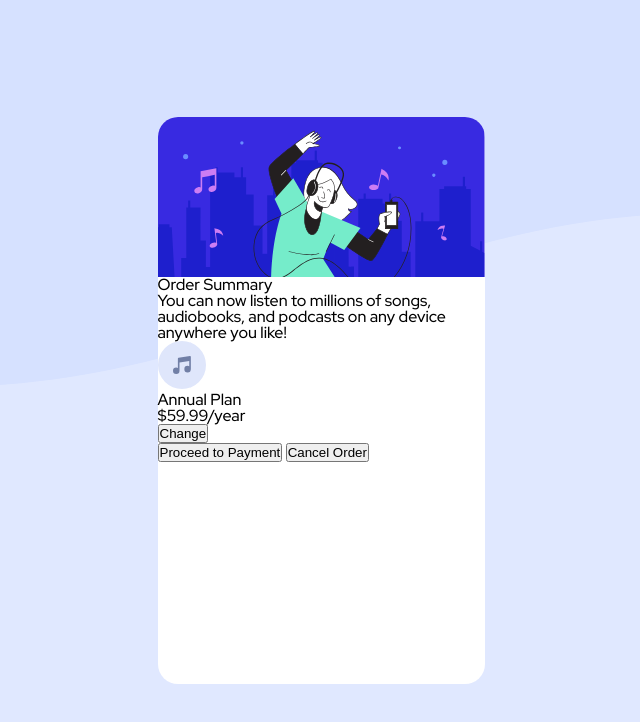
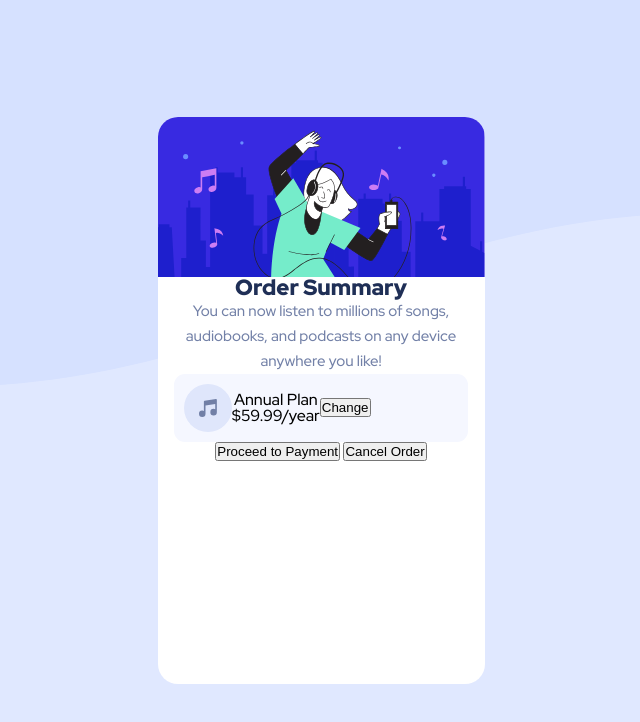
Before and after one commit to maquinde/order-summary-component, a plain HTML site: page index.html in a window 1280 px wide. Shown: the whole page, without its empty margins (319-959 px from the left). Drawn offline with Linux system fonts and the light colour scheme.

Commit message:
started working on card-price container

```diff
--- a/css/app.css
+++ b/css/app.css
@@ -25,6 +25,14 @@ body {
     height: 100vh;
 }
 
+.card {
+    background-color: white;
+    width: 100%;
+    max-width: 20.438rem;
+    height: 567px;  /* Use only as reference */
+    border-radius: 1.25rem;
+}
+
 .card-image {
     max-width: 100%;
     height: 10rem;
@@ -33,13 +41,40 @@ body {
     border-radius: 1.25rem 1.25rem 0 0;
 }
 
-.card {
-    background-color: white;
-    width: 100%;
-    max-width: 20.438rem;
-    height: 567px;  /* Use only as reference */
-    border-radius: 1.25rem;
+.card-content {
+    text-align: center;
 }
+
+.card-content-header {
+    font-size: 22px;
+    font-weight: 900;
+    color: var(--dark-blue);
+}
+
+.card-content-paragraph {
+    color: var(--desaturated-blue);
+    font-weight: 500;
+    font-size: 15px;
+    line-height: 25px;
+}
+
+.card-price {
+    display: flex;
+    align-items: center;
+    background-color: var(--very-pale-blue);
+    width: 90%;
+    margin: 0 auto;
+    padding: 10px;
+    border-radius: 11px;
+}
+
+
+
+
+
+
+
+
 
 
 
--- a/index.html
+++ b/index.html
@@ -16,17 +16,17 @@
     <div class="card-image"></div>
 
     <div class="card-content">
-      <h1>Order Summary</h1>
-      <p>You can now listen to millions of songs, audiobooks, and podcasts on any
+      <h1 class="card-content-header">Order Summary</h1>
+      <p class="card-content-paragraph">You can now listen to millions of songs, audiobooks, and podcasts on any
         device anywhere you like!</p>
 
       <div class="card-price">
         <img src="images/icon-music.svg" alt="musical note picture">
         <div class="card-price-plan">
-          <h2>Annual Plan</h2>
-          <p>$59.99/year</p>
+          <h2 class="card-price-plan-header">Annual Plan</h2>
+          <p class="card-price-plan-paragraph">$59.99/year</p>
         </div>
-        <button>Change</button>
+        <button class="card-price-button">Change</button>
       </div>
 
       <div class="card-submit">
```
